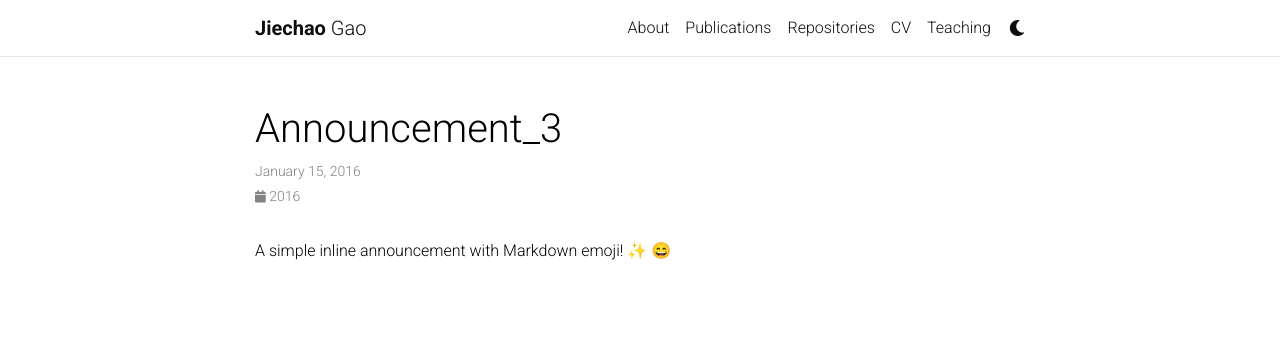
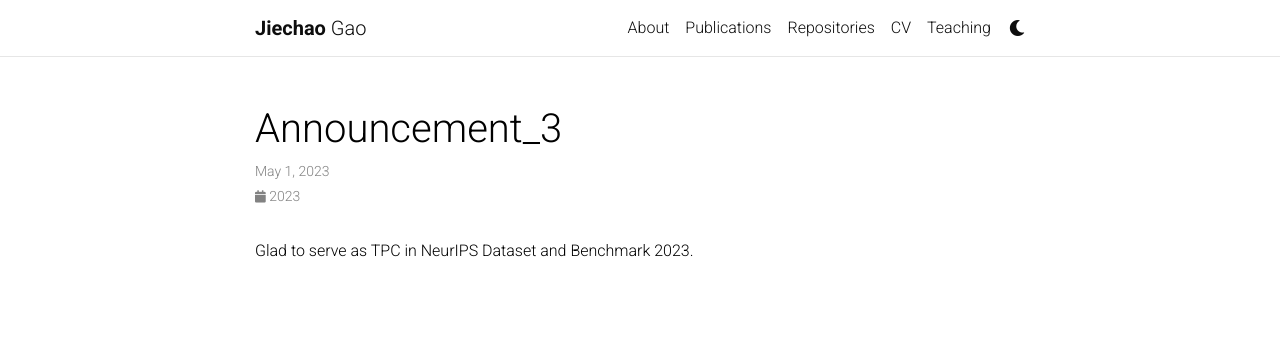
Before and after one commit to CreedGao/jiechaogao.github.io, a Jekyll site: the page built from _news/announcement_3.md, in a window 1280 px wide. Shown: the top 356 px of the page. Built offline with Jekyll 4.4.1, drawn with Linux system fonts in a browser that asks for light colours; emoji names are drawn with the system emoji font; comment, search, counter and statistics services are not loaded; a style sheet for code colours, icons or effects is not loaded.

Commit message:
Update announcement_3.md

```diff
--- a/_news/announcement_3.md
+++ b/_news/announcement_3.md
@@ -1,7 +1,7 @@
 ---
 layout: post
-date: 2016-01-15 07:59:00-0400
+date: 2023-05-01 15:59:00-0400
 inline: true
 ---
 
-A simple inline announcement with Markdown emoji! :sparkles: :smile:
+Glad to serve as TPC in NeurIPS Dataset and Benchmark 2023.
```
